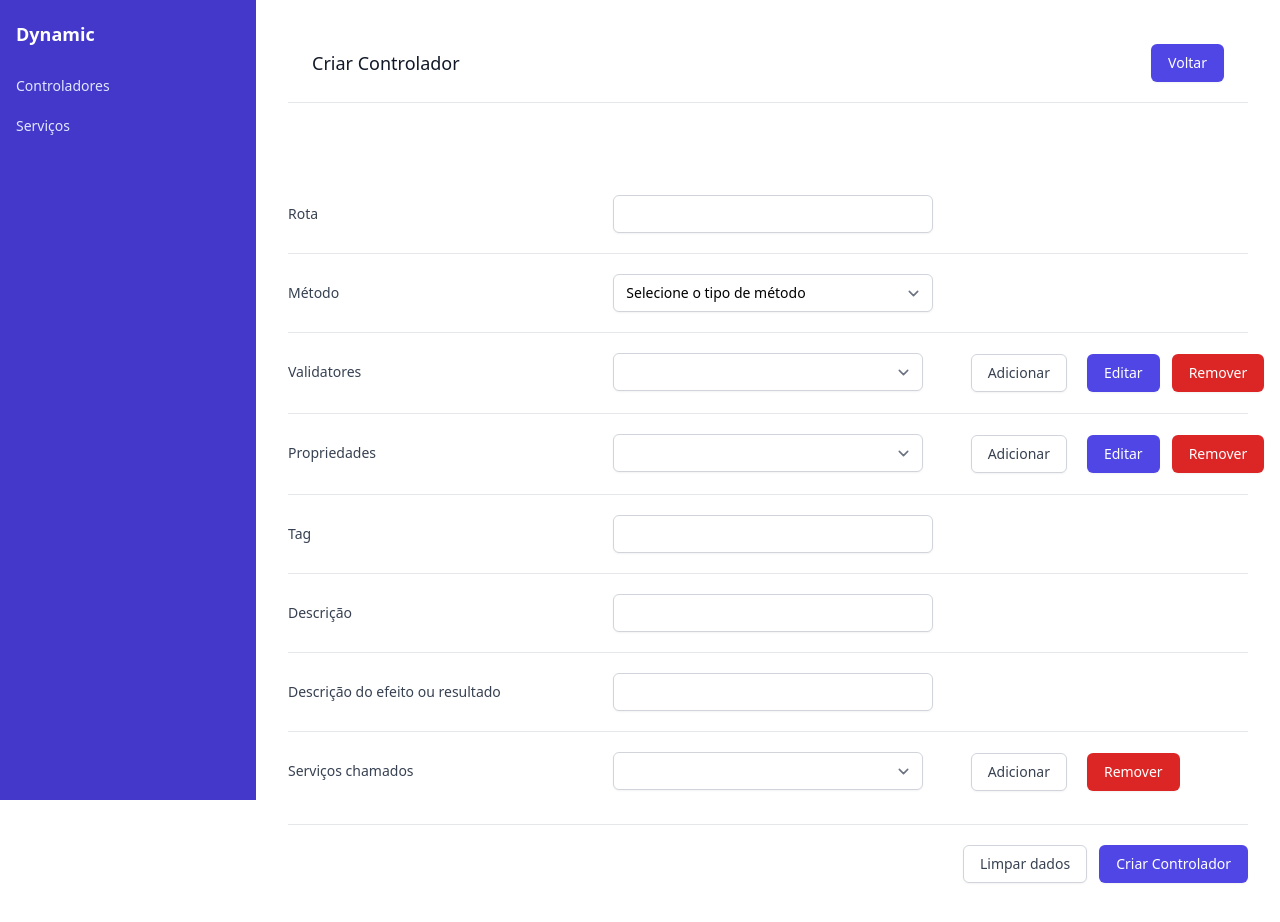
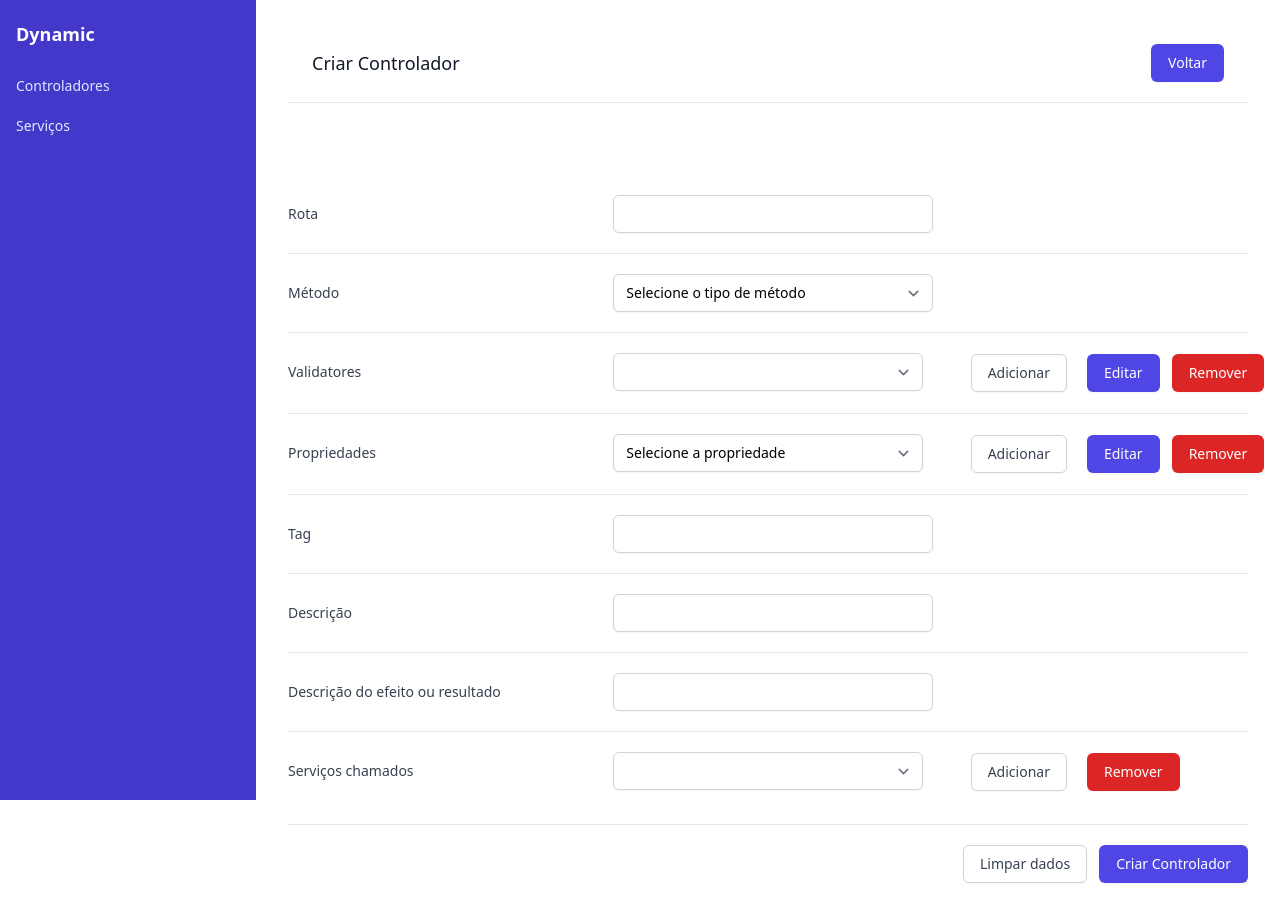
Before and after one commit to brenorodriguesdev/dynamic-ui, a React (Create React App) app: page /createController in a window 1280 px wide. Shown: the top 922 px of the page. Built offline with nearby package versions, Linux system fonts and the light colour scheme.

Commit message:
feat: add delete property action

```diff
--- a/src/components/modal-add-property.tsx
+++ b/src/components/modal-add-property.tsx
@@ -22,7 +22,6 @@ export default function ModalAddPropertyComponent({
             event.preventDefault()
 
             if (!name) {
-                console.log('xd')
                 return toast.warn('O campo nome é um campo obrigatório!', {
                     position: "bottom-left",
                     autoClose: 2000,
@@ -47,6 +46,7 @@ export default function ModalAddPropertyComponent({
             }
 
             setProperties([...properties, {
+                id: properties.length + 1,
                 name,
                 type
             }])
--- a/src/pages/create-controller.tsx
+++ b/src/pages/create-controller.tsx
@@ -16,6 +16,7 @@ export default function CreateController() {
 
   const [openAddPropertyModal, setOpenAddPropertyModal] = useState<boolean>(false)
   const [openAddValidatorModal, setOpenAddValidatorModal] = useState<boolean>(false)
+  const [propertySelected, setPropertySelected] = useState<string>()
 
   async function onCreate(event: any) {
     try {
@@ -43,6 +44,10 @@ export default function CreateController() {
         progress: undefined,
       });
     }
+  }
+
+  async function onDeleteProperty() {
+    setProperties(properties.filter(property => property.id !== Number(propertySelected)))
   }
 
   return (
@@ -171,17 +176,19 @@ export default function CreateController() {
                           </div>
 
                           <div className="sm:grid sm:grid-cols-3 sm:gap-4 sm:items-start sm:border-t sm:border-gray-200 sm:pt-5">
-                            <label htmlFor="country" className="block text-sm font-medium text-gray-700 sm:mt-px sm:pt-2">
+                            <label htmlFor="property" className="block text-sm font-medium text-gray-700 sm:mt-px sm:pt-2">
                               Propriedades
                             </label>
                             <div className="mt-1 sm:mt-0 sm:col-span-1">
                               <select
-                                id="country"
-                                name="country"
-                                autoComplete="country-name"
+                                id="property"
+                                name="property"
+                                onChange={(e) => setPropertySelected(e.target.value)}
+                                value={propertySelected}
                                 className="max-w-lg block focus:ring-indigo-500 focus:border-indigo-500 w-full shadow-sm sm:max-w-xs sm:text-sm border-gray-300 rounded-md"
                               >
-                                {properties.map(property => <option>{property.name}</option>)}
+                                <option>Selecione a propriedade</option>
+                                {properties.map(property => <option key={property.id} value={property.id}>{property.name}</option>)}
                               </select>
                             </div>
 
@@ -198,14 +205,15 @@ export default function CreateController() {
                                 </button>
 
                                 <button
-                                  type="submit"
+                                  type="button"
                                   className="ml-3 inline-flex justify-center py-2 px-4 border border-transparent shadow-sm text-sm font-medium rounded-md text-white bg-indigo-600 hover:bg-indigo-700 focus:outline-none focus:ring-2 focus:ring-offset-2 focus:ring-indigo-500"
                                 >
                                   Editar
                                 </button>
 
                                 <button
-                                  type="submit"
+                                  onClick={() => onDeleteProperty()}
+                                  type="button"
                                   className="ml-3 inline-flex justify-center py-2 px-4 border border-transparent shadow-sm text-sm font-medium rounded-md text-white bg-red-600 hover:bg-red-700 focus:outline-none focus:ring-2 focus:ring-offset-2 focus:ring-red-500"
                                 >
                                   Remover
```
